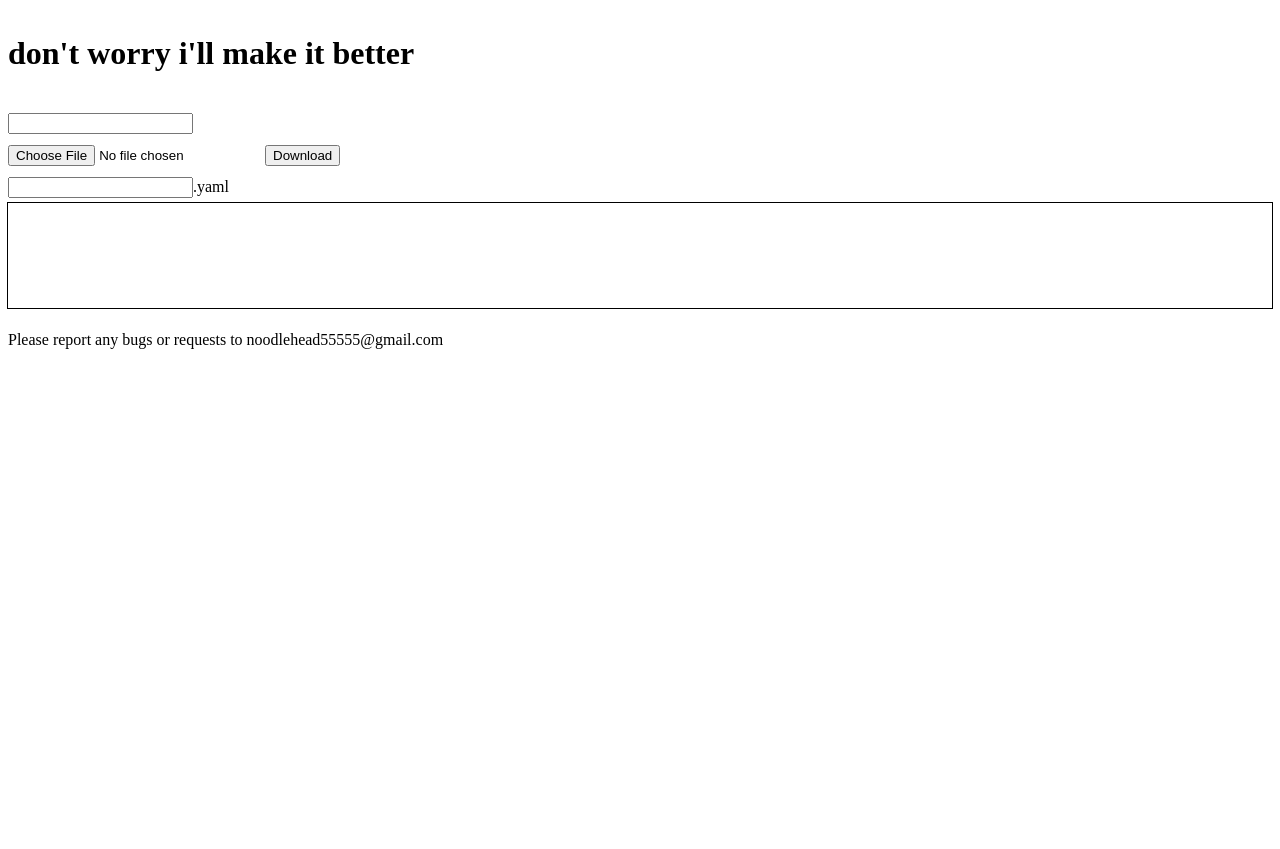
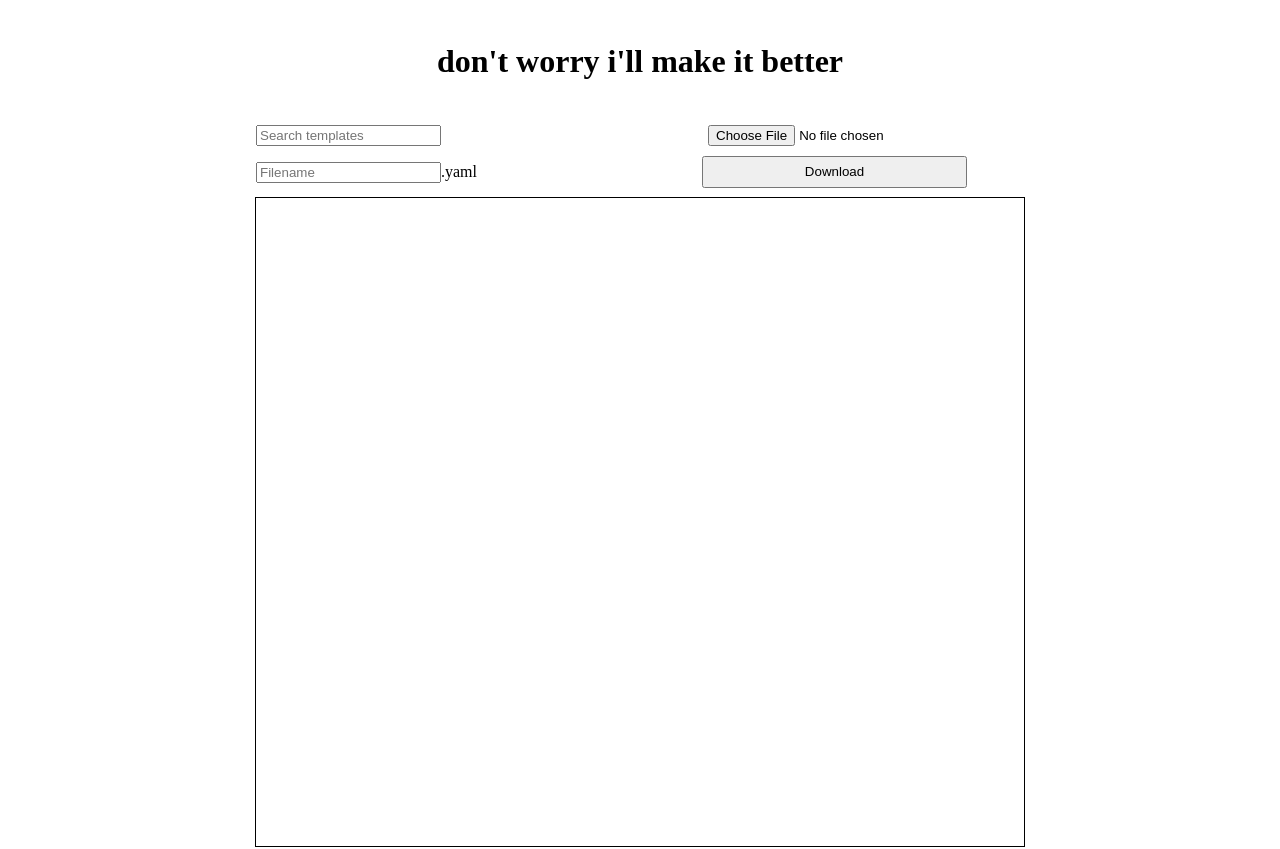
Before and after one commit to noodlehead55555/noodlehead55555.github.io, a plain HTML site: page yamlEditor/index.html in a window 1280 px wide. Shown: the top 849 px of the page. Before the commit the page ends 800 px from the top, so only its background shows below. Drawn offline with Linux system fonts and the light colour scheme; a web font is replaced by a local one.

Commit message:
Moved all elements to a grid, and added comic sans

```diff
--- a/yamlEditor/index.html
+++ b/yamlEditor/index.html
@@ -7,19 +7,21 @@
     <title>yaml editor</title>
     <link rel="stylesheet" href="./style.css">
     <link rel="icon" href="./favicon.ico" type="image/x-icon">
+    <link rel="preconnect" href="https://fonts.googleapis.com">
+    <link rel="preconnect" href="https://fonts.gstatic.com" crossorigin>
+    <link href="https://fonts.googleapis.com/css2?family=Comic+Relief:wght@400;700&family=Lobster&display=swap" rel="stylesheet">
   </head>
   <body>
     <main>
-        <h1>don't worry i'll make it better</h1>
-        <input id="templateChoice" list="templateList">
-        <datalist id="templateList">
-        </datalist>
-        <br>
-        <input type="file" id="fileInput" name="fileInput" accept=".yaml,.YAML">
-        <input type="button" id="download" name="download" value="Download" onclick="downloadClick()">
-        <br>
-        <input type="text" id="fileName">.yaml
-        <div id="editor">
+        <h1 style="grid-column: 1/3">don't worry i'll make it better</h1>
+        <input id="templateChoice" list="templateList" style="grid-column: 1" placeholder="Search templates">
+        <datalist id="templateList" style="grid-column: 1"></datalist>
+        <input type="file" id="fileInput" name="fileInput" accept=".yaml,.YAML" style="grid-column: 2">
+        <div>
+          <input type="text" id="fileName" style="grid-column: 1" placeholder="Filename">.yaml
+        </div>
+        <input type="button" id="download" name="download" value="Download" onclick="downloadClick()" style="grid-column: 2">
+        <div id="editor" style="grid-column: 1/3">
           <pre id="output" name="output" contenteditable="true"></pre>
           <div id="fakeOutput" name="fakeOutput"></div>
         </div>
--- a/yamlEditor/index.js
+++ b/yamlEditor/index.js
@@ -106,20 +106,18 @@ function updateFakeOutput() {
     var workHTML = ""
     var newHTML = output.innerHTML
     var status = {//Keep track of what tags we've opened that we have to close
-        comment: false,
-        category: false,
-        options: false
+        comment: false //you can add more here to do more kinds of things.
     }
     var j
     for (j=0;j<oldHTML.length;j++) {
-        if (oldHTML[j] === "#" && !status.comment) {
-            workHTML += '<span class="comment">#'
-            status.comment = true
-        } else if (oldHTML.slice(j, j+4) === "<br>" && status.comment) {
-            workHTML += '</span><'
-            status.comment = false
+        if (oldHTML[j] === "#" && !status.comment) {//if hashtag and we're not already in a comment
+            workHTML += '<span class="comment">#'//add the beginning of a span
+            status.comment = true//and then mark that
+        } else if (oldHTML.slice(j, j+4) === "<br>" && status.comment) {//at a newline, if we're in a comment
+            workHTML += '</span><'//end the span
+            status.comment = false//and mark that
         } else {
-            workHTML += oldHTML[j]
+            workHTML += oldHTML[j]// nothing notable on this character
         }
     }
     //newHTML += '<span class="comment">  #this is will show up in only the fakeOutput as GREEN</span>'
--- a/yamlEditor/style.css
+++ b/yamlEditor/style.css
@@ -1,13 +1,35 @@
+body {
+    display: flex;
+    justify-content: center;
+}
+
 main {
     line-height: 2;
+    display: grid;
+    justify-items: left;
+    grid-template-columns: 1fr 1fr;
+    max-width: 60vw;
+    gap: 10px;
+}
+
+h1 {
+    font-family: "Comic Relief";
+    justify-self: center;
+}
+#download {
+    justify-self: center;
+    width: 70%
+}
+#fileInput {
+    justify-self: center
 }
 
 #editor {
     display: grid;
+    width: 100%;
     min-height: 100px;
     height: max-content;
     position: relative;
-    white-space: pre-wrap;
     font-family: monospace;
     line-height: 1.15;
 }
@@ -16,9 +38,11 @@ main {
 #fakeOutput {
     inset: 0;
     grid-area: 1/1;
-    min-height: 100px;
+    min-height: 50vw;
     height: max-content;
-    padding-bottom: 5px;
+    padding: 3px 5px 5px;
+    white-space: pre-wrap;
+    overflow-wrap: break-word;
 }
 
 #output {
```
